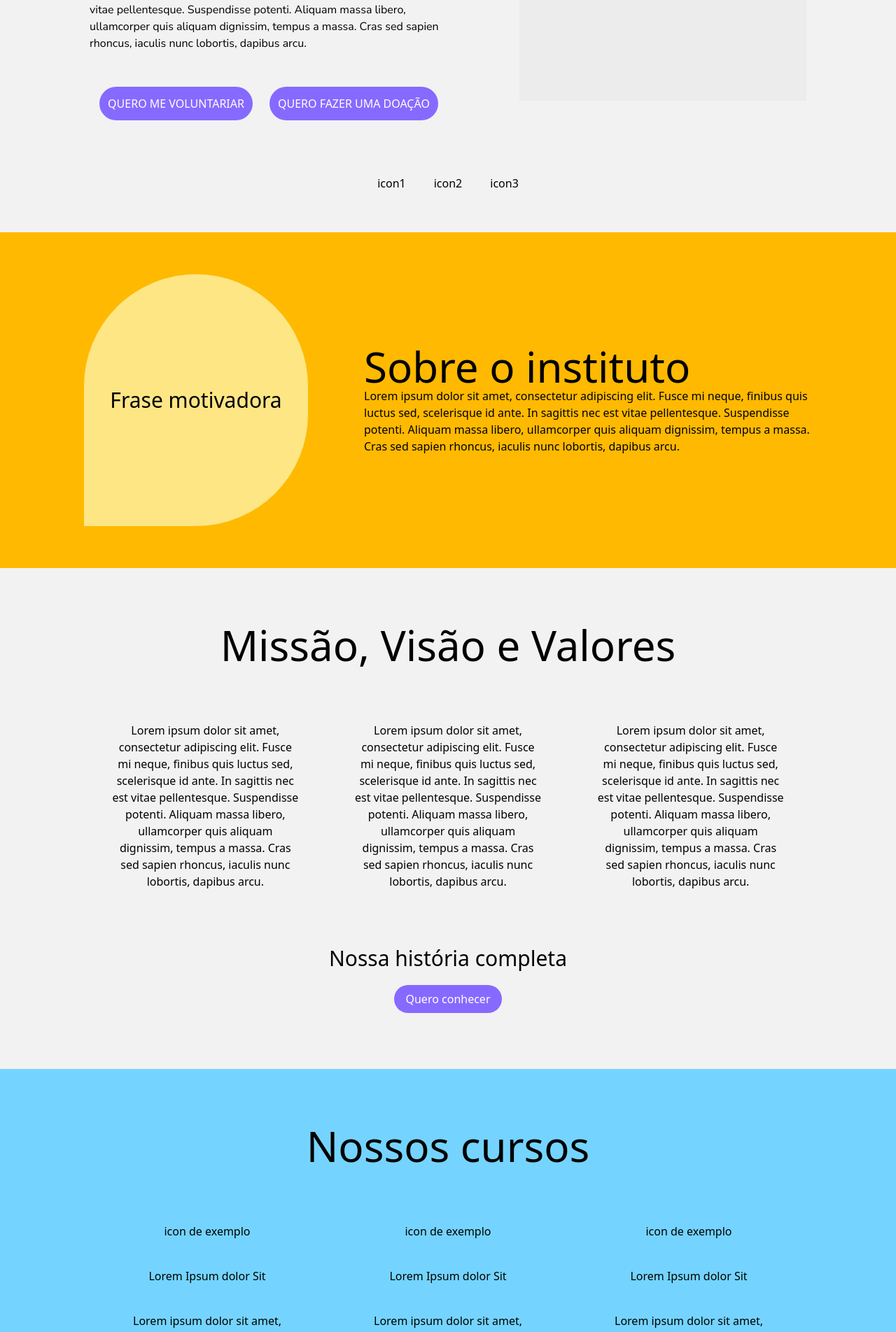
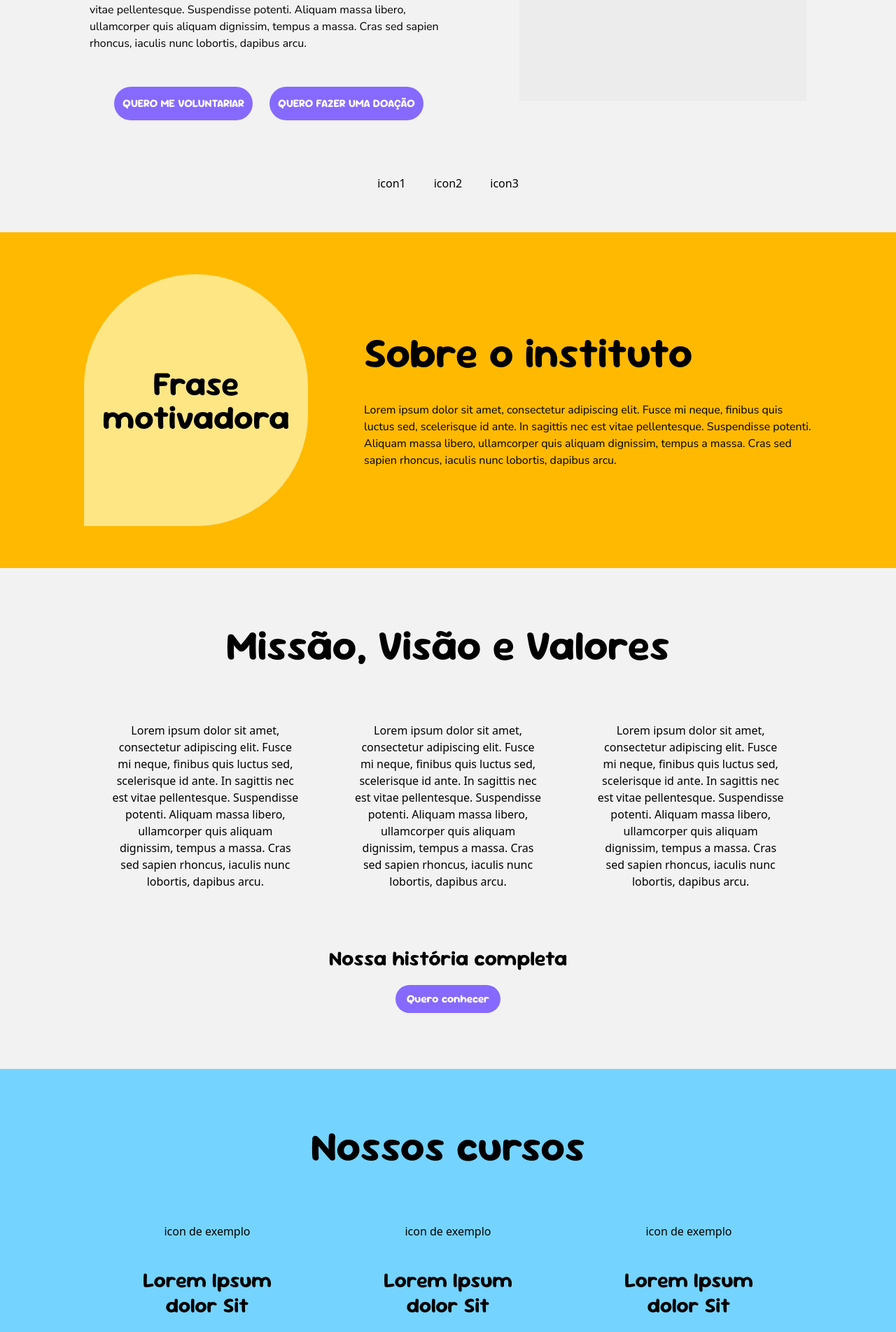
Before and after one commit to Necobgs/ong-esucri, a Next.js app: page /home in a window 1280 px wide. Shown: the part 588-2492 px from the top of the page at 70% size. Built offline with nearby package versions, Linux system fonts and the light colour scheme.

Commit message:
fontes adicionadas na página home

```diff
--- a/src/app/(header and footer)/home/page.tsx
+++ b/src/app/(header and footer)/home/page.tsx
@@ -26,7 +26,7 @@ export default function Home(){
        <section className="min-h-[100dvh] w-full flex flex-col justify-around pt-[5%] pl-[10%] pr-[10%]">
         <article className="flex justify-around items-center gap-[10%] w-full h-[80vh]">
             <div className="w-[50%] flex gap-[50px] flex-col">
-            <h1 className="font-bold text-[64px] text-amber-400 ff-SourGummy">
+            <h1 className="font-bold text-[64px] text-amber-400 ff-SourGummy-bold">
                 Lorem ipsum dolor sit amet, consectetur
             </h1>
             <p className="font-medium text-[16px] ff-NunitoSans">
@@ -37,10 +37,10 @@ export default function Home(){
                 rhoncus, iaculis nunc lobortis, dapibus arcu.
             </p>
             <div className="flex justify-center items-center gap-6 text-white">
-                <button className="bg-[#866AFF] p-3 rounded-3xl">
+                <button className="bg-[#866AFF] p-3 rounded-3xl ff-SourGummy-bold">
                 QUERO ME VOLUNTARIAR
                 </button>
-                <button className="bg-[#866AFF] p-3 rounded-3xl">
+                <button className="bg-[#866AFF] p-3 rounded-3xl ff-SourGummy-bold">
                 QUERO FAZER UMA DOAÇÃO
                 </button>
             </div>
@@ -62,27 +62,27 @@ export default function Home(){
         </div>
     </section>
         <section className="h-[60dvh] w-full bg-amber-400 flex items-center justify-center flex-row mt-10 mb-10 gap-20">
-            <div className="text-center w-1/4 text-3xl rounded-t-full rounded-br-full bg-amber-200 h-3/4 flex items-center justify-center">Frase motivadora</div>
-            <div className="w-2/4">
-                <h2 className="text-6xl">Sobre o instituto</h2>
-                <p className="text-1xl">Lorem ipsum dolor sit amet, consectetur adipiscing elit. Fusce mi neque, finibus quis luctus sed, scelerisque id ante. In sagittis nec est vitae pellentesque. Suspendisse potenti. Aliquam massa libero, ullamcorper quis aliquam dignissim, tempus a massa. Cras sed sapien rhoncus, iaculis nunc lobortis, dapibus arcu.</p>
+            <div className="text-center w-1/4 text-5xl rounded-t-full rounded-br-full bg-amber-200 h-3/4 flex items-center justify-center ff-SourGummy-bold">Frase motivadora</div>
+            <div className="w-4/8">
+                <h2 className="text-6xl mb-10 ff-SourGummy-bold">Sobre o instituto</h2>
+                <p className="text-1xl ff-NunitoSans">Lorem ipsum dolor sit amet, consectetur adipiscing elit. Fusce mi neque, finibus quis luctus sed, scelerisque id ante. In sagittis nec est vitae pellentesque. Suspendisse potenti. Aliquam massa libero, ullamcorper quis aliquam dignissim, tempus a massa. Cras sed sapien rhoncus, iaculis nunc lobortis, dapibus arcu.</p>
             </div>
         </section>
         <section className="w-full flex items-center justify-center flex-col gap-20 mt-20 mb-20">
-            <h2 className="text-6xl">Missão, Visão e Valores</h2>
+            <h2 className="text-6xl ff-SourGummy-bold">Missão, Visão e Valores</h2>
             <article className="flex flex-row w-3/4 gap-20">
                 <p className="w-1/3 text-center">Lorem ipsum dolor sit amet, consectetur adipiscing elit. Fusce mi neque, finibus quis luctus sed, scelerisque id ante. In sagittis nec est vitae pellentesque. Suspendisse potenti. Aliquam massa libero, ullamcorper quis aliquam dignissim, tempus a massa. Cras sed sapien rhoncus, iaculis nunc lobortis, dapibus arcu.</p>
                 <p className="w-1/3 text-center">Lorem ipsum dolor sit amet, consectetur adipiscing elit. Fusce mi neque, finibus quis luctus sed, scelerisque id ante. In sagittis nec est vitae pellentesque. Suspendisse potenti. Aliquam massa libero, ullamcorper quis aliquam dignissim, tempus a massa. Cras sed sapien rhoncus, iaculis nunc lobortis, dapibus arcu.</p>
                 <p className="w-1/3 text-center">Lorem ipsum dolor sit amet, consectetur adipiscing elit. Fusce mi neque, finibus quis luctus sed, scelerisque id ante. In sagittis nec est vitae pellentesque. Suspendisse potenti. Aliquam massa libero, ullamcorper quis aliquam dignissim, tempus a massa. Cras sed sapien rhoncus, iaculis nunc lobortis, dapibus arcu.</p>
             </article>
             <span className="flex items-center justify-center flex-col gap-5">
-                <p className="text-center text-3xl">Nossa história completa</p>
-                <button className="rounded-3xl bg-[#866AFF] pt-2 pb-2 pl-4 pr-4 text-white">Quero conhecer</button>
+                <p className="text-center text-3xl ff-SourGummy-bold">Nossa história completa</p>
+                <button className="rounded-3xl bg-[#866AFF] pt-2 pb-2 pl-4 pr-4 text-white ff-SourGummy-bold">Quero conhecer</button>
             </span>
 
         </section>
         <section className="w-full bg-sky-300 flex items-center justify-center flex-col gap-20 p-20 box-border">
-            <h2 className="text-6xl">Nossos cursos</h2>
+            <h2 className="text-6xl ff-SourGummy-bold">Nossos cursos</h2>
             <article className="flex flex-wrap justify-center gap-x-30 gap-y-20">
                 <CourseCard icon="icon de exemplo" title="Lorem Ipsum dolor Sit" text="Lorem ipsum dolor sit amet, consectetur adipiscing elit. Fusce mi neque, finibus quis luctus sed, scelerisque id ante. In sagittis nec est vitae pellentesque. Suspendisse potenti. Aliquam massa libero, ullamcorper quis aliquam dignissim, tempus a massa. Cras sed sapien rhoncus, iaculis nunc lobortis, dapibus arcu."></CourseCard>
                 <CourseCard icon="icon de exemplo" title="Lorem Ipsum dolor Sit" text="Lorem ipsum dolor sit amet, consectetur adipiscing elit. Fusce mi neque, finibus quis luctus sed, scelerisque id ante. In sagittis nec est vitae pellentesque. Suspendisse potenti. Aliquam massa libero, ullamcorper quis aliquam dignissim, tempus a massa. Cras sed sapien rhoncus, iaculis nunc lobortis, dapibus arcu."></CourseCard>
@@ -92,7 +92,7 @@ export default function Home(){
             </article>
         </section>
         <section className="p-10">
-            <div className="text-center w-full p-10 text-6xl">
+            <div className="text-center w-full p-10 text-6xl ff-SourGummy-bold">
                 Relatos
             </div>
             <div className="h-160">
@@ -100,21 +100,19 @@ export default function Home(){
             </div>
         </section>
         <section className="w-full flex items-center justify-center flex-col gap-20 p-20 box-border">
-            <div className="text-center w-full p-10 text-6xl">
+            <div className="text-center w-full p-10 text-6xl ff-SourGummy-bold">
                 Nossas conquistas
             </div>
-            <div className="h-160">
             <article className="flex flex-wrap justify-center gap-x-30 gap-y-20">
                 <CourseCard icon="icon de exemplo" title="Lorem Ipsum dolor Sit" text="Lorem ipsum dolor sit amet, consectetur adipiscing elit. Fusce mi neque, finibus quis luctus sed, scelerisque id ante. In sagittis nec est vitae pellentesque. Suspendisse potenti. Aliquam massa libero, ullamcorper quis aliquam dignissim, tempus a massa. Cras sed sapien rhoncus, iaculis nunc lobortis, dapibus arcu."></CourseCard>
                 <CourseCard icon="icon de exemplo" title="Lorem Ipsum dolor Sit" text="Lorem ipsum dolor sit amet, consectetur adipiscing elit. Fusce mi neque, finibus quis luctus sed, scelerisque id ante. In sagittis nec est vitae pellentesque. Suspendisse potenti. Aliquam massa libero, ullamcorper quis aliquam dignissim, tempus a massa. Cras sed sapien rhoncus, iaculis nunc lobortis, dapibus arcu."></CourseCard>
                 <CourseCard icon="icon de exemplo" title="Lorem Ipsum dolor Sit" text="Lorem ipsum dolor sit amet, consectetur adipiscing elit. Fusce mi neque, finibus quis luctus sed, scelerisque id ante. In sagittis nec est vitae pellentesque. Suspendisse potenti. Aliquam massa libero, ullamcorper quis aliquam dignissim, tempus a massa. Cras sed sapien rhoncus, iaculis nunc lobortis, dapibus arcu."></CourseCard>
             </article>
-            </div>
         </section>
         <section className="w-full flex items-center justify-center flex-col p-20 box-border">
             <div className="w-full p-10 flex items-center justify-center flex-col mb-20">
-                <h2 className="text-6xl text-center">Empresas parceiras</h2>
-                <h3 className="text-1xl text-center text-gray-400">Lorem ipsum dolor sit amet, consectetur</h3>
+                <h2 className="text-6xl text-center ff-SourGummy-bold">Empresas parceiras</h2>
+                <h3 className="text-1xl text-center  ff-NunitoSans">Lorem ipsum dolor sit amet, consectetur</h3>
             </div>
             <div className="flex items-center justify-around w-10/12 mb-20">
                 <span>icon 1</span>
@@ -125,11 +123,31 @@ export default function Home(){
                 <span>icon 6</span>
                 <span>icon 7</span>
             </div>
-            <p className="text-2xl text-wrap text-center mb-20">Lorem ipsum dolor sit amet, consectetur adipiscing<br/> elit. Fusce mi neque, finibus quis luctus sed, </p>
-            <span className="mb-5 text-2xl">Se torne um parceiro!</span>
-            <button className="bg-black p-3 rounded-3xl text-white">
+            <p className="text-2xl text-wrap text-center mb-20 ff-SourGummy-bold">Lorem ipsum dolor sit amet, consectetur adipiscing<br/> elit. Fusce mi neque, finibus quis luctus sed, </p>
+            <span className="mb-5 text-4xl ff-SourGummy-bold">Se torne um parceiro!</span>
+            <button className="bg-black p-3 rounded-3xl text-white ff-SourGummy-bold">
                 QUERO CONHECER!
             </button>
+        </section>
+        <section className="p-50 flex items-center justify-around bg-gray-200">
+            <div className="flex flex-col items-center justify-center w-1/3">
+                <span className="mb-5 text-6xl ff-SourGummy-bold text-center">Seja um<br/>voluntário</span>
+                <button className="bg-black pt-3 pb-3 pl-4 pr-4 rounded-4xl text-white ff-SourGummy-bold text-2xl">
+                    QUERO CONHECER!
+                </button>
+            </div>
+            <div className="flex flex-col items-center justify-center w-1/3">
+                <span className="mb-5 text-6xl ff-SourGummy-bold text-center">Fale<br/>conosco</span>
+                <button className="bg-black pt-3 pb-3 pl-4 pr-4 rounded-4xl text-white ff-SourGummy-bold text-2xl">
+                    QUERO CONHECER!
+                </button>
+            </div>
+            <div className="flex flex-col items-center justify-center w-1/3">
+                <span className="mb-5 text-6xl ff-SourGummy-bold text-center">Faça uma<br/>doação</span>
+                <button className="bg-black pt-3 pb-3 pl-4 pr-4 rounded-4xl text-white ff-SourGummy-bold text-2xl">
+                    QUERO CONHECER!
+                </button>
+            </div>
         </section>
     </>
  )
--- a/src/components/course-card/course-card.tsx
+++ b/src/components/course-card/course-card.tsx
@@ -8,8 +8,8 @@ export default function CourseCard(props:Props){
     return (
         <article className="flex flex-col justify-center items-center gap-10 w-1/5">
             <div>{props.icon}</div>
-            <div className="text-center ">{props.title}</div>
-            <div className="text-center ">{props.text}</div>
+            <div className="text-center ff-SourGummy-bold text-3xl">{props.title}</div>
+            <div className="text-center ff-NunitoSanss">{props.text}</div>
         </article>
     )
 }
```
